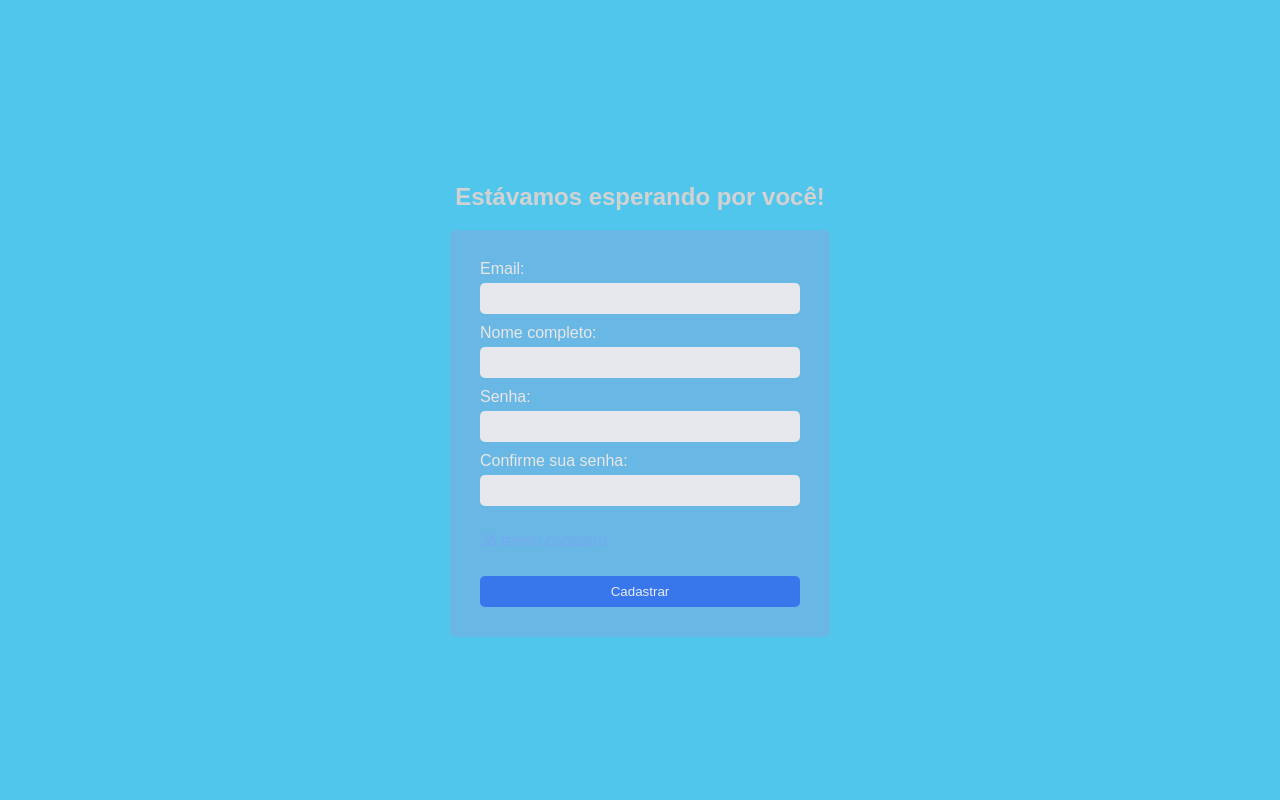
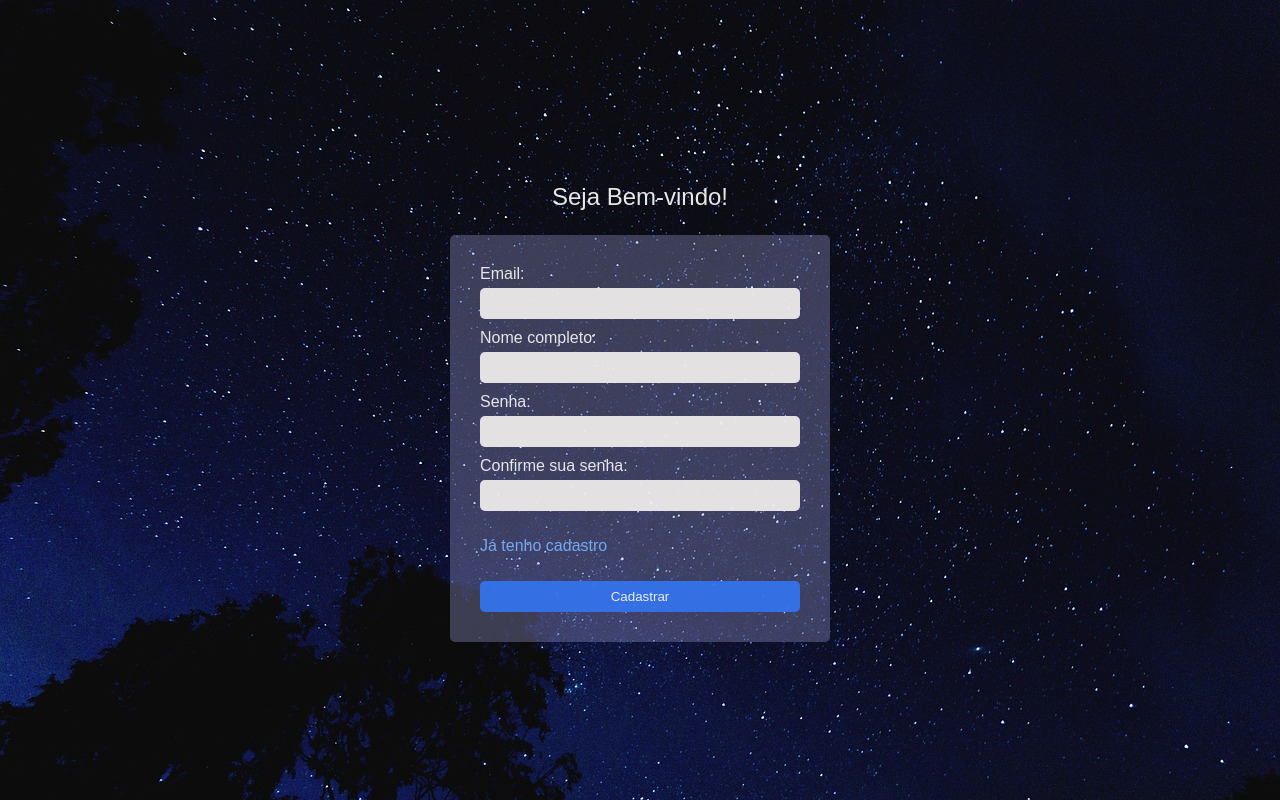
Before and after one commit to AnaJuliaMM/temperature_api, a Django app: template template/pages/create_user.html in a window 1280 px wide. Run offline with Django 5.2, Linux system fonts and the light colour scheme; the template is opened without the code that fills it, so the values that code supplies are empty.

Commit message:
style: add new classes for new style in create_user page

```diff
--- a/template/pages/create_user.html
+++ b/template/pages/create_user.html
@@ -4,13 +4,12 @@
     <meta charset="UTF-8" />
     <meta name="viewport" content="width=device-width, initial-scale=1.0" />
     <title>Cadastre-se</title>
-    <link rel="stylesheet" href="./style.css" />
+
+    <link rel="stylesheet" href="../assets/style.css" />
   </head>
-  <body>
+  <body class="login_body">
     <div class="login_wrapper">
-      <h2>Estávamos esperando por você!</h2>
-      <div>
-        </div>
+      <span class="title_welcome"><p>Seja Bem-vindo!</p></span>
       <form action="">
         <div class="input_wrapper">
           <label for="email">Email:</label>
@@ -30,7 +29,7 @@
           <input type="password" id="password" name="password" required />
         </div>
         <span class="login_option">
-          <a href="./index.html"><p>Já tenho cadastro</p></a>
+          <a href="../index.html"><p>Já tenho cadastro</p></a>
         </span>
         <div class="input_wrapper">
           <button type="submit">Cadastrar</button>
```
Lines whose indentation alone changed are shown as unchanged.
